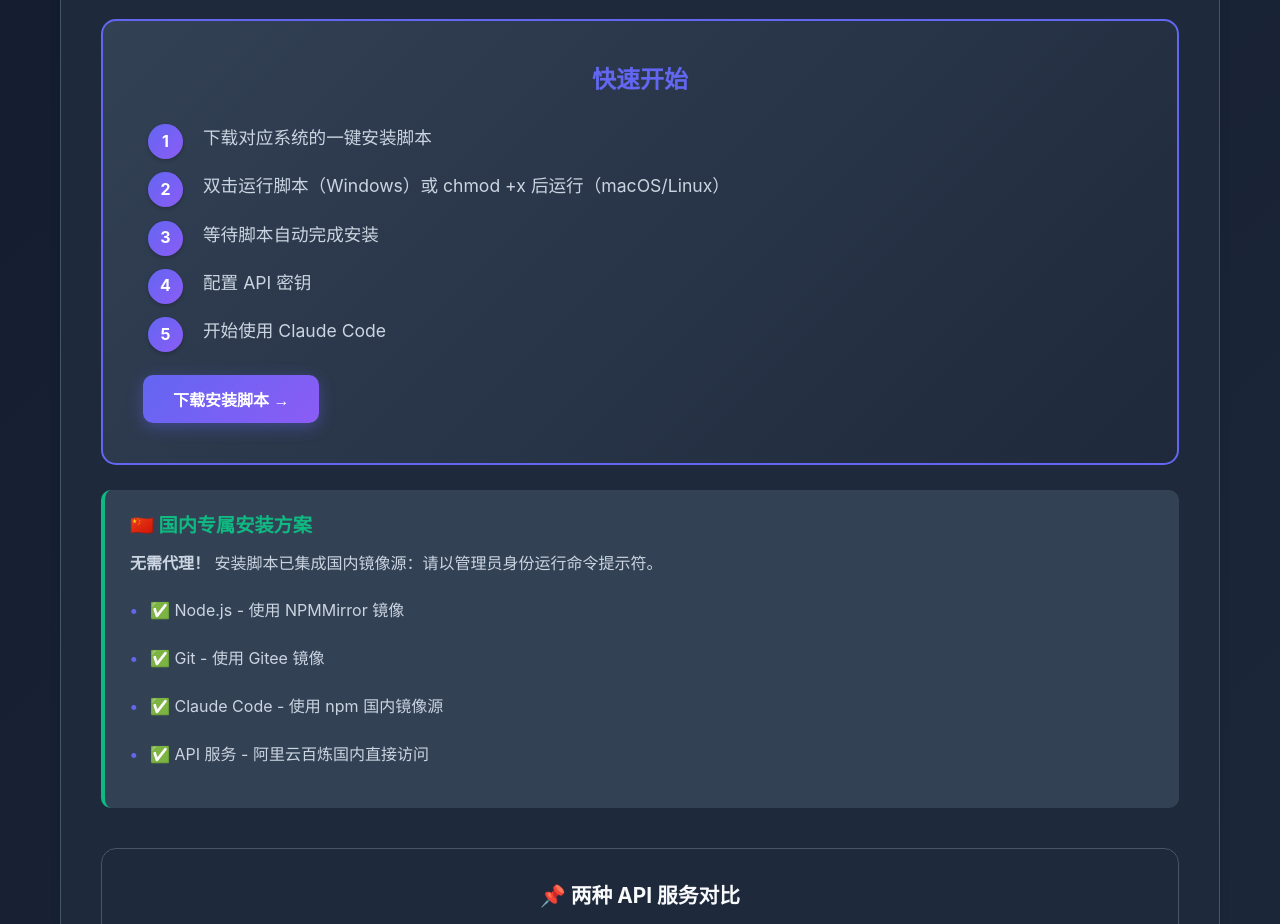
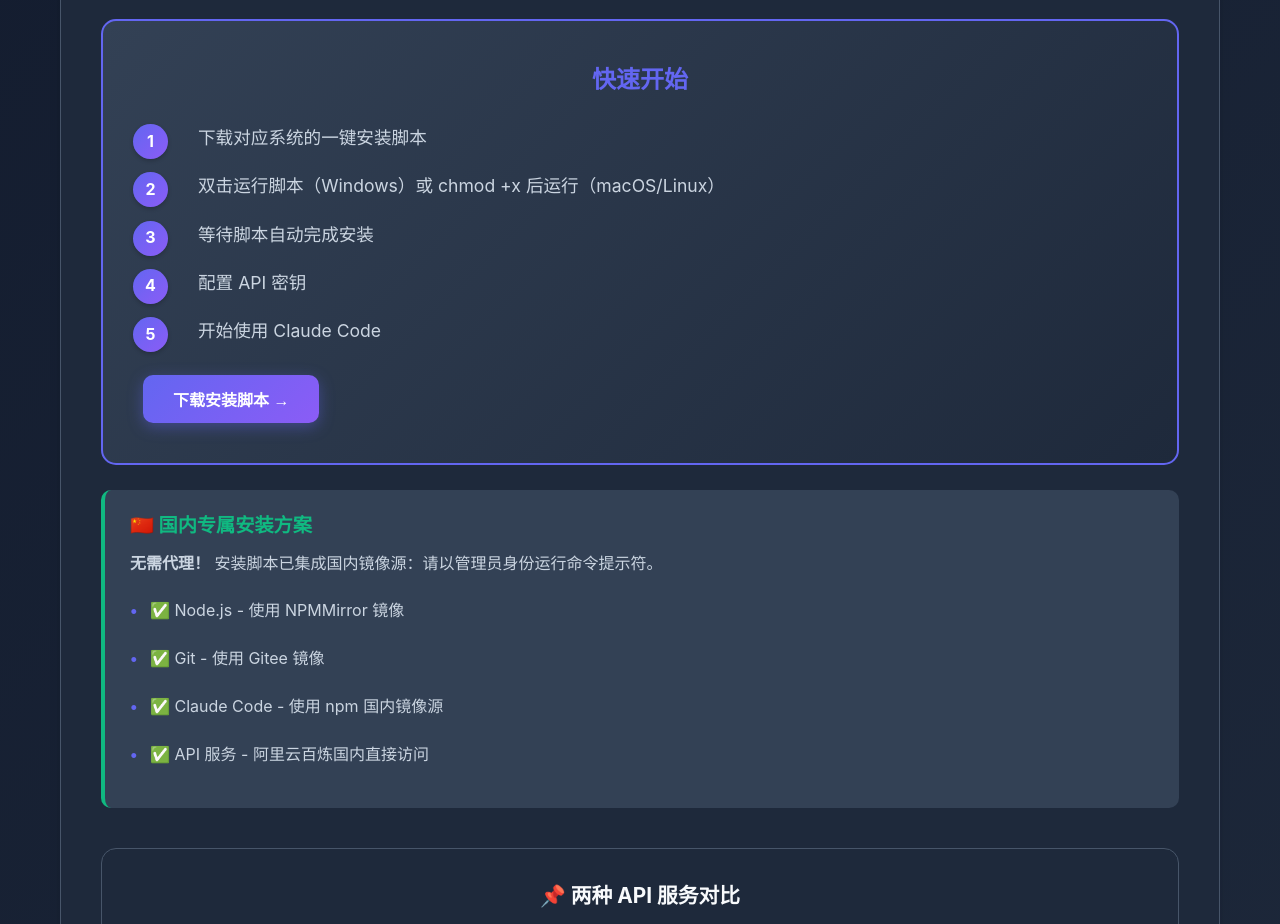
Before and after one commit to appleman886/Claude-code-tutorial, a website: page index.html in a window 1280 px wide. Shown: the part 1540-2464 px from the top of the page. Drawn offline with Linux system fonts and the light colour scheme.

Commit message:
调整步骤编号圆圈位置

```diff
--- a/css/styles.css
+++ b/css/styles.css
@@ -302,7 +302,7 @@ body {
 .steps-list li {
     counter-increment: step-counter;
     margin-bottom: 20px;
-    padding-left: 60px;
+    padding-left: 55px;
     position: relative;
     color: var(--text-secondary);
     font-size: 1.1rem;
@@ -312,7 +312,7 @@ body {
 .steps-list li::before {
     content: counter(step-counter);
     position: absolute;
-    left: 5px;
+    left: -10px;
     top: 0;
     width: 35px;
     height: 35px;
```
